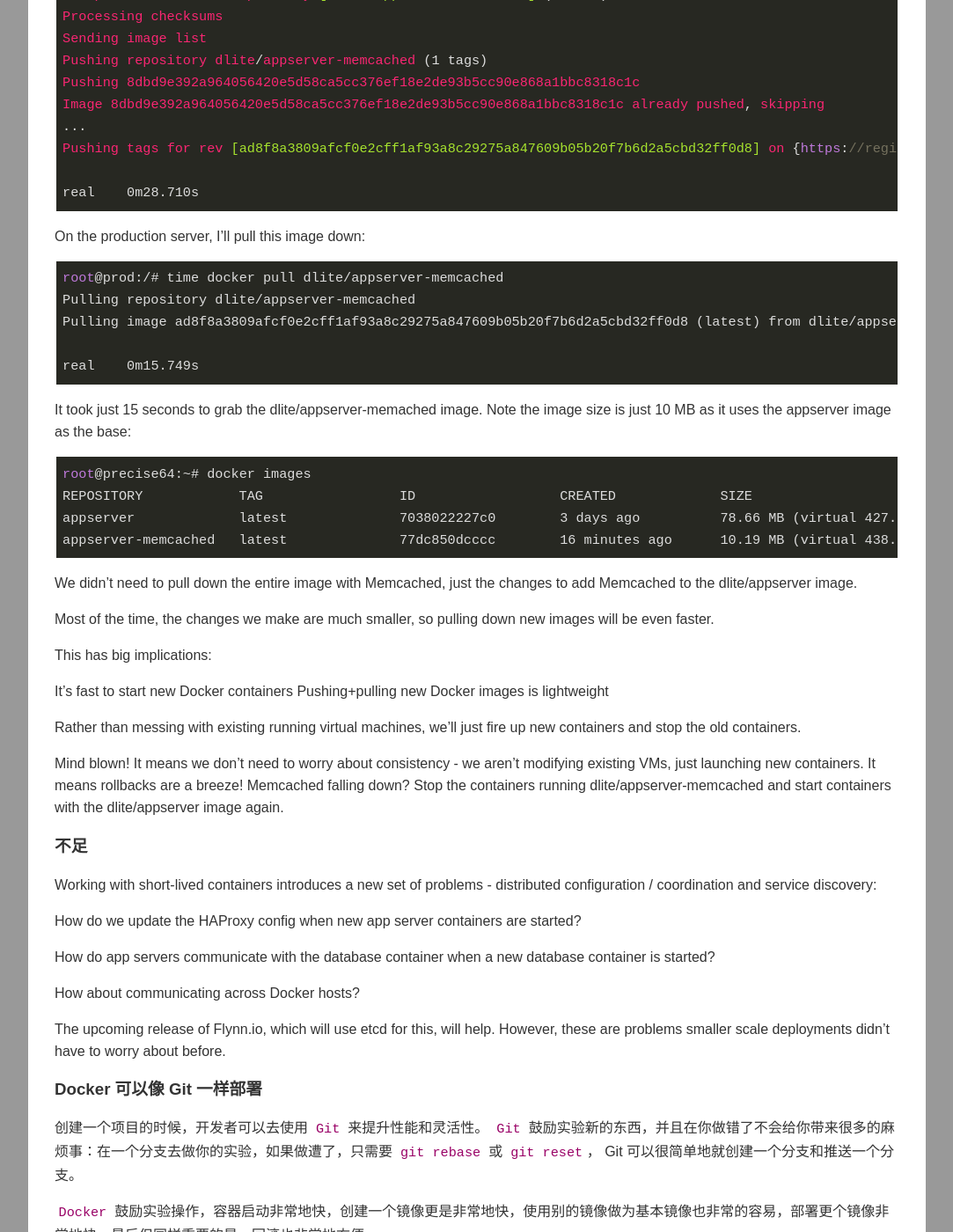
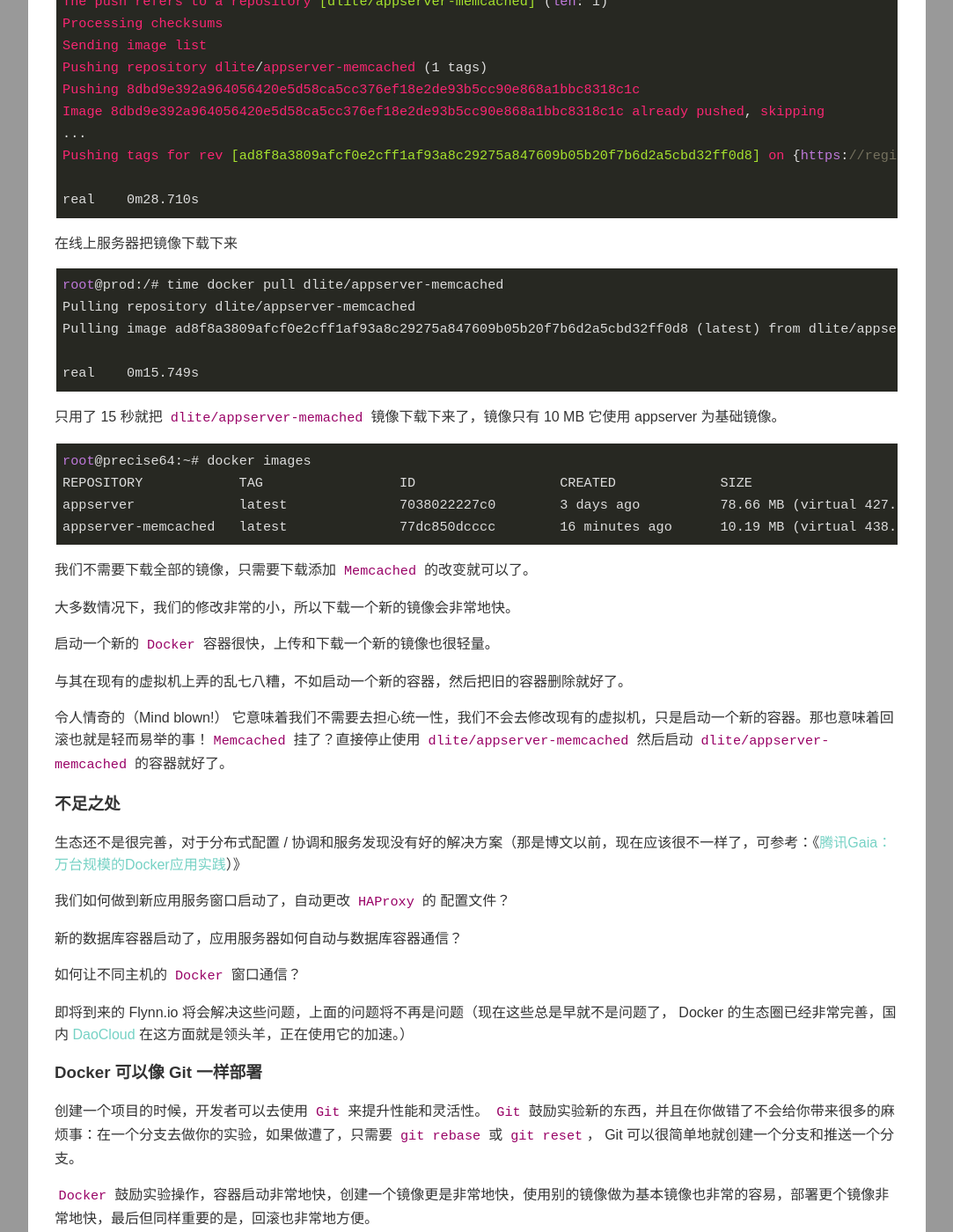
Before and after one commit to dcb9/dcb9.github.io, a Jekyll site: the page built from _posts/2015-03-18-docker-diff-virtual-machine.md, in a window 1280 px wide and 1400 px high, scrolled down 4835 px. Shown: the whole window at 88% size, without its empty margins (98-1181 px from the left). Built offline with Jekyll 4.4.1, drawn with Linux system fonts in a browser that asks for light colours; Markdown is read by kramdown in place of the engine named in the settings; comment, search, counter and statistics services are not loaded; some of the changed text lies outside the part shown.

Commit message:
finished translte

````diff
--- a/_posts/2015-03-18-docker-diff-virtual-machine.md
+++ b/_posts/2015-03-18-docker-diff-virtual-machine.md
@@ -144,9 +144,9 @@ real    0m0.848s
 
 部署镜像——不修改已经存在的虚拟机，你会 100% 有确定在本地可以运行的，在生产环境也能运行。
 
-But images are large, right? Not with Docker - remember containers don't run their own guest OS and we're using a union file system. When we make changes to an image, we just need the new layers.
+镜像非常地大是吗？在 `Docker` 上不是这样的，请记住容器不会运行在宿主机上，它使用 union file system，当我们改变一个镜像，我们只需要新的一层。（说的好高大上，完全听不懂，后面可以看看 union file system 为何如此强大）
 
-For example, lets say we're installing Memcached onto our app servers. We'll build a new image. I'll tag it as dlite/appserver-memcached, where dlite is my index.docker.io user name. It's based off the dite/appserver image.
+例如，在应用服务器上安装 `Memcached`，创建一个新的镜像，然后给它打上一个 `tag` 叫 `dlite/appserver-memcached`，它是基于 `dlite/appserver` 这个镜像的，dlite 是我在 index.docker.io 上的用户名。
 
 ```
 root@precise64:/# time docker build -t="dlite/appserver-memcached" .
@@ -172,9 +172,9 @@ user    0m0.132s
 sys 0m0.376s
 ```
 
-It took just 13 seconds to install Memcached because prior Dockerfile lines were cached. I love speed.
+只用了 13 秒就安装好了 `Memcached`，`Dockerfile` 在执行时会优先使用已经安装成功的缓存，这个速度我喜欢。。。
 
-I'll commit and push this:
+把刚才的操作提交到仓库
 
 ```
 root@precise64:/# time docker push dlite/appserver-memcached
@@ -189,7 +189,8 @@ Pushing tags for rev [ad8f8a3809afcf0e2cff1af93a8c29275a847609b05b20f7b6d2a5cbd3
 
 real    0m28.710s
 ```
-On the production server, I'll pull this image down:
+
+在线上服务器把镜像下载下来
 
 ```
 root@prod:/# time docker pull dlite/appserver-memcached
@@ -199,7 +200,7 @@ Pulling image ad8f8a3809afcf0e2cff1af93a8c29275a847609b05b20f7b6d2a5cbd32ff0d8 (
 real    0m15.749s
 ```
 
-It took just 15 seconds to grab the dlite/appserver-memached image. Note the image size is just 10 MB as it uses the appserver image as the base:
+只用了 15 秒就把 `dlite/appserver-memached` 镜像下载下来了，镜像只有 10 MB 它使用 appserver 为基础镜像。
 
 ```
 root@precise64:~# docker images
@@ -208,30 +209,28 @@ appserver             latest              7038022227c0        3 days ago
 appserver-memcached   latest              77dc850dcccc        16 minutes ago      10.19 MB (virtual 438.1 MB)
 ```
 
-We didn't need to pull down the entire image with Memcached, just the changes to add Memcached to the dlite/appserver image.
+我们不需要下载全部的镜像，只需要下载添加 `Memcached` 的改变就可以了。
 
-Most of the time, the changes we make are much smaller, so pulling down new images will be even faster.
+大多数情况下，我们的修改非常的小，所以下载一个新的镜像会非常地快。
 
-This has big implications:
+启动一个新的 `Docker` 容器很快，上传和下载一个新的镜像也很轻量。
 
-It's fast to start new Docker containers
-Pushing+pulling new Docker images is lightweight
+与其在现有的虚拟机上弄的乱七八糟，不如启动一个新的容器，然后把旧的容器删除就好了。
 
-Rather than messing with existing running virtual machines, we'll just fire up new containers and stop the old containers.
+令人情奇的（Mind blown!）
+它意味着我们不需要去担心统一性，我们不会去修改现有的虚拟机，只是启动一个新的容器。那也意味着回滚也就是轻而易举的事！`Memcached` 挂了？直接停止使用 `dlite/appserver-memcached` 然后启动 `dlite/appserver-memcached` 的容器就好了。
 
-Mind blown! It means we don't need to worry about consistency - we aren't modifying existing VMs, just launching new containers. It means rollbacks are a breeze! Memcached falling down? Stop the containers running dlite/appserver-memcached and start containers with the dlite/appserver image again.
+### 不足之处
 
-### 不足
+生态还不是很完善，对于分布式配置 / 协调和服务发现没有好的解决方案（那是博文以前，现在应该很不一样了，可参考：《[腾讯Gaia：万台规模的Docker应用实践](http://blog.sina.cn/dpool/blog/s/blog_ea790d9d0102w7rw.html?vt=4&wm=3164_0001&tt_group_id=4092136568)）》
 
-Working with short-lived containers introduces a new set of problems - distributed configuration / coordination and service discovery:
+我们如何做到新应用服务窗口启动了，自动更改 `HAProxy` 的 配置文件？
 
-How do we update the HAProxy config when new app server containers are started?
+新的数据库容器启动了，应用服务器如何自动与数据库容器通信？
 
-How do app servers communicate with the database container when a new database container is started?
+如何让不同主机的 `Docker` 窗口通信？
 
-How about communicating across Docker hosts?
-
-The upcoming release of Flynn.io, which will use etcd for this, will help. However, these are problems smaller scale deployments didn't have to worry about before.
+即将到来的 Flynn.io 将会解决这些问题，上面的问题将不再是问题（现在这些总是早就不是问题了， Docker 的生态圈已经非常完善，国内 [DaoCloud](https://www.daocloud.io/) 在这方面就是领头羊，正在使用它的加速。）
 
 ### Docker 可以像 Git 一样部署
 
````
